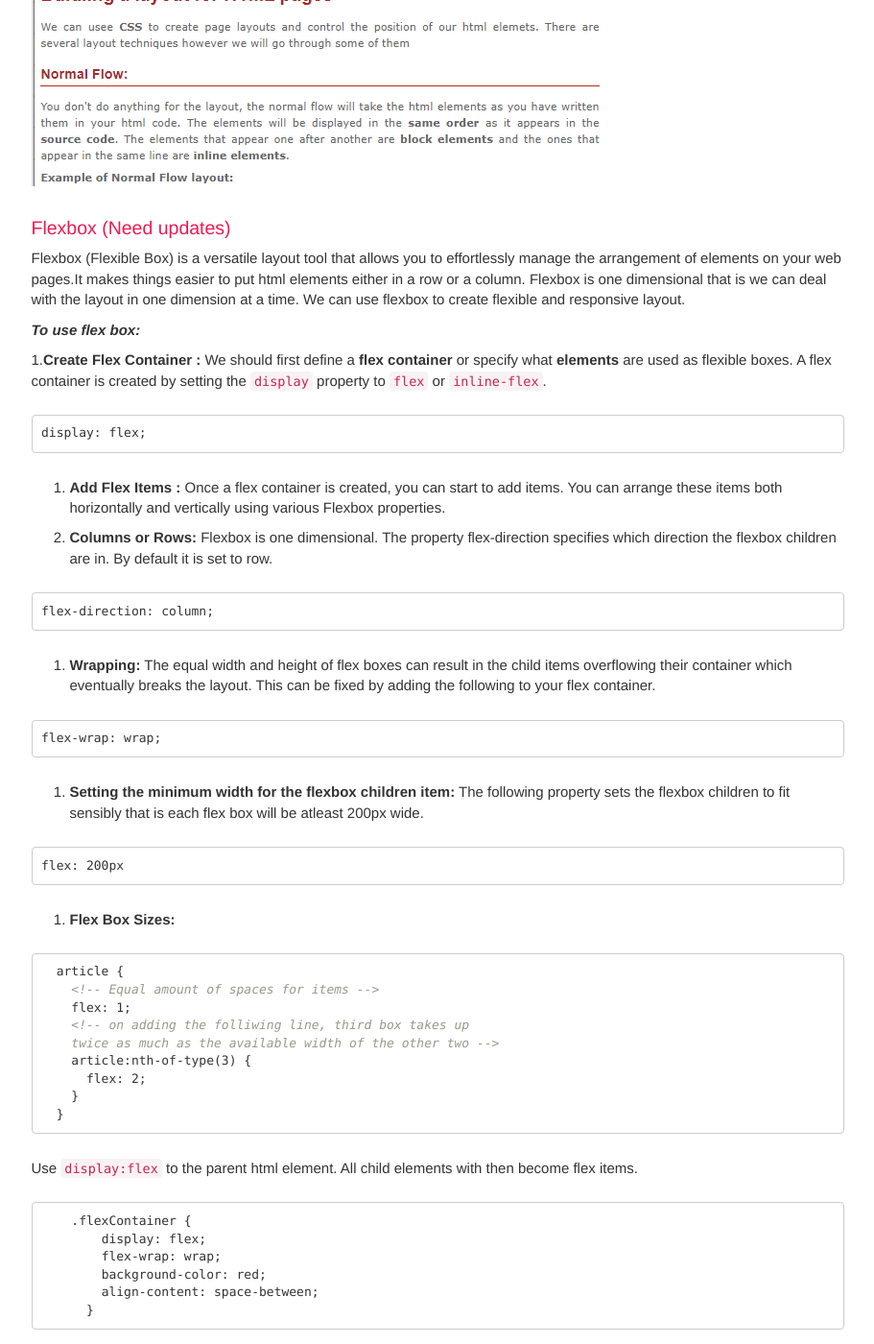
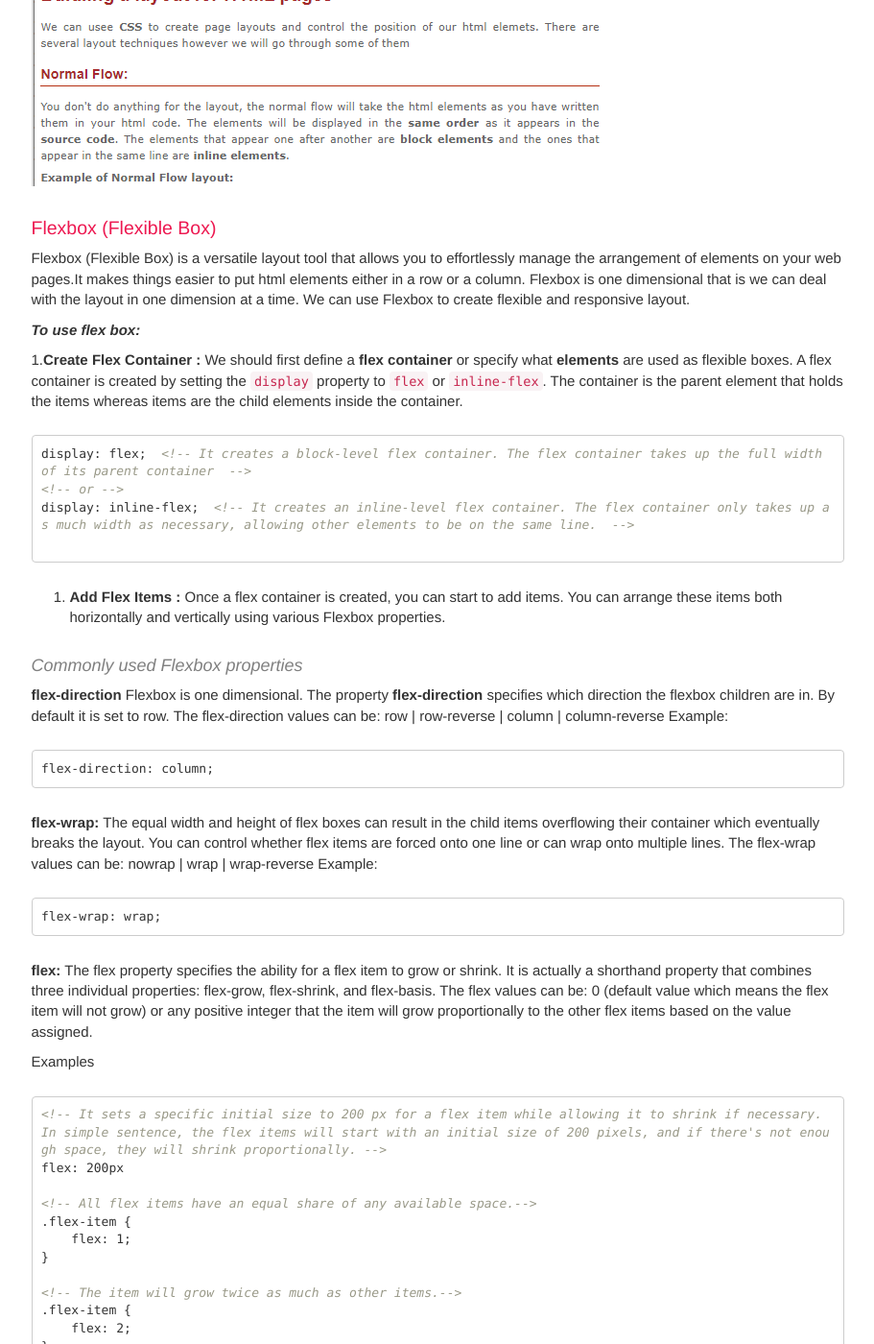
Before and after one commit to dipaish/www23, a Jekyll site: the page built from layout.md, in a window 1280 px wide and 1400 px high, scrolled down 683 px. Shown: the whole window at 96% size, without its empty margins (330-1241 px from the left). Built offline with Jekyll 4.4.1, drawn with Linux system fonts in a browser that asks for light colours; our own code applies the rules of GitHub Pages for plain Markdown files; comment, search, counter and statistics services are not loaded; some of the changed text lies outside the part shown.

Commit message:
flex box updated

````diff
--- a/layout.md
+++ b/layout.md
@@ -10,70 +10,71 @@ You don't do anything for the layout, the normal flow will take the html element
 
 ![Normal Layout](assets/images/nlayout.png)
 
-### Flexbox (Need updates)
+### Flexbox (Flexible Box)
 
-Flexbox (Flexible Box) is a versatile layout tool that allows you to effortlessly manage the arrangement of elements on your web pages.It makes things easier to put html elements either in a row or a column. Flexbox is one dimensional that is we can deal with the layout in one dimension at a time. We can use flexbox to create flexible and responsive layout.
+Flexbox (Flexible Box) is a versatile layout tool that allows you to effortlessly manage the arrangement of elements on your web pages.It makes things easier to put html elements either in a row or a column. Flexbox is one dimensional that is we can deal with the layout in one dimension at a time. We can use Flexbox to create flexible and responsive layout.
 
 ***To use flex box:***
 
 1.**Create Flex Container :** We should first define a **flex container** or specify what **elements** are used as flexible boxes. A flex container is created by
-setting the `display` property to `flex` or `inline-flex`.
+setting the `display` property to `flex` or `inline-flex`. The container is the parent element that holds the items whereas items are the child elements inside the container.
 
 ```html
-display: flex;
+display: flex;  <!-- It creates a block-level flex container. The flex container takes up the full width of its parent container  -->
+<!-- or -->
+display: inline-flex;  <!-- It creates an inline-level flex container. The flex container only takes up as much width as necessary, allowing other elements to be on the same line.  -->
+
 ```
 2. **Add Flex Items :**  Once a flex container is created, you can start to add items.  You can arrange these items both horizontally and vertically using various Flexbox properties.
 
 
-2. **Columns or Rows:** Flexbox is one dimensional. The property flex-direction specifies which direction the flexbox children are in. By default it is set to row.
+#### Commonly used Flexbox properties
 
+**flex-direction** Flexbox is one dimensional. The property **flex-direction** specifies which direction the flexbox children are in. By default it is set to row. The flex-direction values can be: row | row-reverse | column | column-reverse
+Example:
 ```html
 flex-direction: column;
 ```
 
-3. **Wrapping:** The equal width and height of flex boxes can result in the child items overflowing their container which eventually breaks the layout. This can be fixed by adding the following to your flex container.
-
+**flex-wrap:** The equal width and height of flex boxes can result in the child items overflowing their container which eventually breaks the layout. You can control whether flex items are forced onto one line or can wrap onto multiple lines. The flex-wrap values can be: nowrap | wrap | wrap-reverse
+Example:
 ```html
 flex-wrap: wrap;
 ```
 
-4. **Setting the minimum width for the flexbox children item:**  The following property sets the flexbox children to fit sensibly that is each flex box will be atleast 200px wide.
+**flex:**  The flex property specifies the ability for a flex item to grow or shrink. It is actually a shorthand property that combines three individual properties: flex-grow, flex-shrink, and flex-basis. The flex values can be: 0 (default value which means the flex item will not grow) or any positive integer that the item will grow proportionally to the other flex items based on the value assigned.
 
+Examples
 ```html
+<!-- It sets a specific initial size to 200 px for a flex item while allowing it to shrink if necessary. In simple sentence, the flex items will start with an initial size of 200 pixels, and if there's not enough space, they will shrink proportionally. -->
 flex: 200px
-```
-5. **Flex Box Sizes:**
 
-```html
-  article {
-    <!-- Equal amount of spaces for items -->
+<!-- All flex items have an equal share of any available space.-->
+.flex-item {
     flex: 1;
-    <!-- on adding the folliwing line, third box takes up
-    twice as much as the available width of the other two -->
-    article:nth-of-type(3) {
-      flex: 2;
-    }
-  }
+}
+
+<!-- The item will grow twice as much as other items.-->
+.flex-item {
+    flex: 2;
+}
+
+
+<!-- The item will not grow but can shrink if necessary.-->
+.flex-item {
+    flex: 0 1 auto;
+}
+
 ```
 
-Use ```display:flex``` to the parent html element. All child elements with then become flex items.
-```html
-    .flexContainer {
-        display: flex;
-        flex-wrap: wrap;
-        background-color: red;
-        align-content: space-between;
-      }
-```
-> Unfortunately, Flexbox is not supported in Internet Explorer 10 or earlier versions.
-
-**Example of a flexbox layout:** [Link to the Example file](https://dipaish.github.io/www2020/flexbox.html)
+**Example of a Flexbox layout:** [Link to the Example file](https://dipaish.github.io/www2020/flexbox.html)
 
 **Let's work together and get the following layouts**
 Get HTML code at this link: [Required File](https://dipaish.github.io/www2020/flex_box_in_class22.html)
 
 - [Layout 1](https://dipaish.github.io/www2020/images/Lay1.PNG)
 - [Layout 2](https://dipaish.github.io/www2020/images/layout2.PNG)
+
 
 ***Floats***
 The float property was introduced to allow web developers to implement simple layouts involving an image floating inside a column of text, with the text wrapping around the left or right of it. The kind of thing you might get in a newspaper layout. Floats are commonly used to create entire website layouts.
@@ -99,5 +100,7 @@ It is now time to apply what you have learnt, please find the exercise at the li
 [MDN Web Docs](https://developer.mozilla.org/en-US/docs/Learn/HTML/Introduction_to_HTML)
 
 ***To learn more***
+- https://developer.mozilla.org/en-US/docs/Learn/CSS/CSS_layout/Flexbox
+- https://www.w3schools.com/css/css3_flexbox.asp
+- https://css-tricks.com/snippets/css/a-guide-to-flexbox/
 - https://www.google.fi/search?sourceid=navclient&ie=UTF-8&q=html%2Blearn
-- https://www.w3schools.com/html/default.asp
````
Also changed, not shown: other parts of layout.md (+1 -1 lines).
